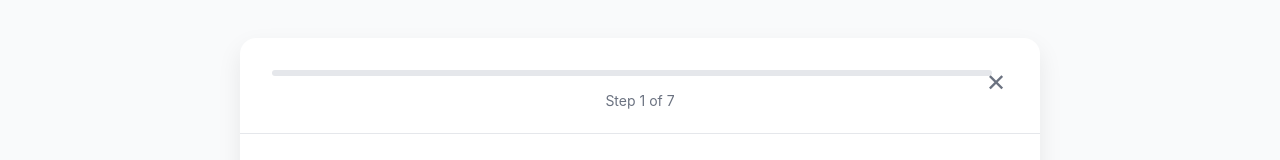
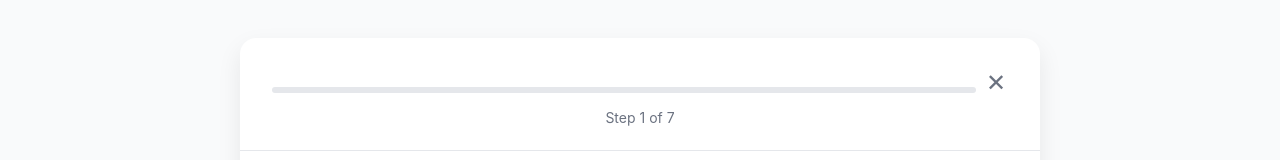
Before and after one commit to Brandi-Kinard/windsong-psychiatric, a React (Vite) app: page /new-patient in a window 1280 px wide. Shown: the part 154-314 px from the top of the page. Built offline with nearby package versions, Linux system fonts and the light colour scheme.

Commit message:
Vertically center progress bar with close button in Getting Started form

```diff
--- a/src/components/NewPatientForm.css
+++ b/src/components/NewPatientForm.css
@@ -58,7 +58,8 @@
   background-color: #e5e7eb;
   border-radius: 3px;
   overflow: hidden;
-  margin-right: 1rem;
+  margin-right: 2rem;
+  margin-top: 17px;
 }
 
 .progress-fill {
```
